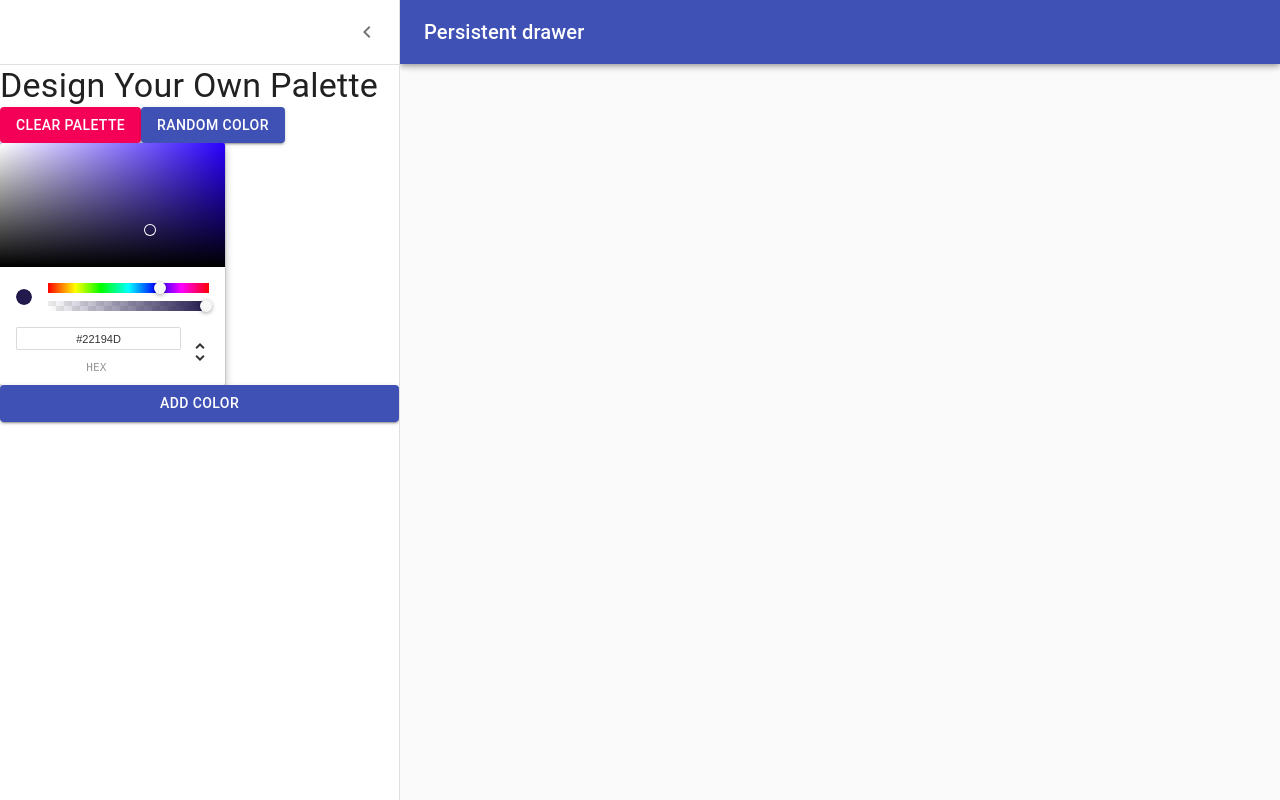
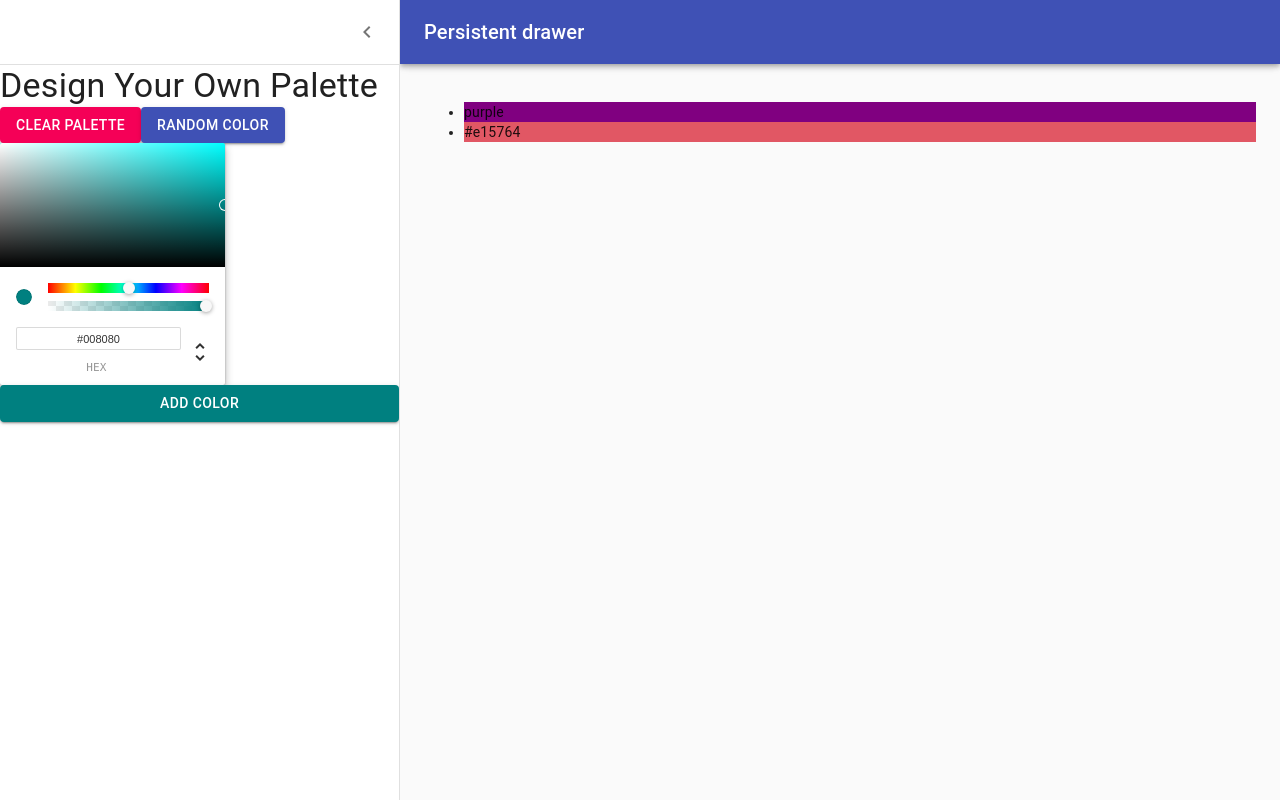
Before and after one commit to promiseume/color-app, a React (Create React App) app: page /palette/new in a window 1280 px wide. Both pictures are taken after a click on the button "open drawer". Built offline with nearby package versions, Linux system fonts and the light colour scheme.

Commit message:
added buttons to add a new color

```diff
--- a/src/newPalette.jsx
+++ b/src/newPalette.jsx
@@ -1,6 +1,6 @@
-import React from 'react';
+import React,{useState} from 'react';
 import clsx from 'clsx';
-import { makeStyles, useTheme } from '@material-ui/core/styles';
+import { makeStyles } from '@material-ui/core/styles';
 import Drawer from '@material-ui/core/Drawer';
 import CssBaseline from '@material-ui/core/CssBaseline';
 import AppBar from '@material-ui/core/AppBar';
@@ -75,8 +75,15 @@
 
 export default function NewPalette() {
   const classes = useStyles();
-  const theme = useTheme();
-  const [open, setOpen] = React.useState(false);
+
+  const [open, setOpen] = useState(false);
+  const [currentColor, setCurrentColor] = useState('teal');
+  const [colors, setColors] = useState(['purple', '#e15764']);
+
+  const updateCurrentColor = (newColor) => {
+    console.log(newColor)
+     setCurrentColor(newColor.hex);
+  };
 
   const handleDrawerOpen = () => {
     setOpen(true);
@@ -85,7 +92,9 @@
   const handleDrawerClose = () => {
     setOpen(false);
   };
-
+const addNewColor = () => {
+  setColors([...colors, currentColor]);
+};
   return (
     <div className={classes.root}>
       <CssBaseline />
@@ -132,8 +141,8 @@
         <Button variant="contained" color="secondary">Clear Palette</Button>
         <Button variant="contained" color="primary">Random Color</Button>
         </div>
-        <ChromePicker/>
-        <Button variant="contained" color="primary">Add Color</Button>
+        <ChromePicker color={currentColor} onChangeComplete={updateCurrentColor}/>
+        <Button variant="contained" color="primary" style={{backgroundColor: currentColor}} onClick={addNewColor}>Add Color</Button>
       </Drawer>
       <main
         className={clsx(classes.content, {
@@ -141,7 +150,11 @@
         })}
       >
         <div className={classes.drawerHeader} />
-
+        <ul>
+      {colors.map(color =>(
+        <li style={{backgroundColor: color}}>{color}</li>
+      ))}
+      </ul>
       </main>
     </div>
   );
```
